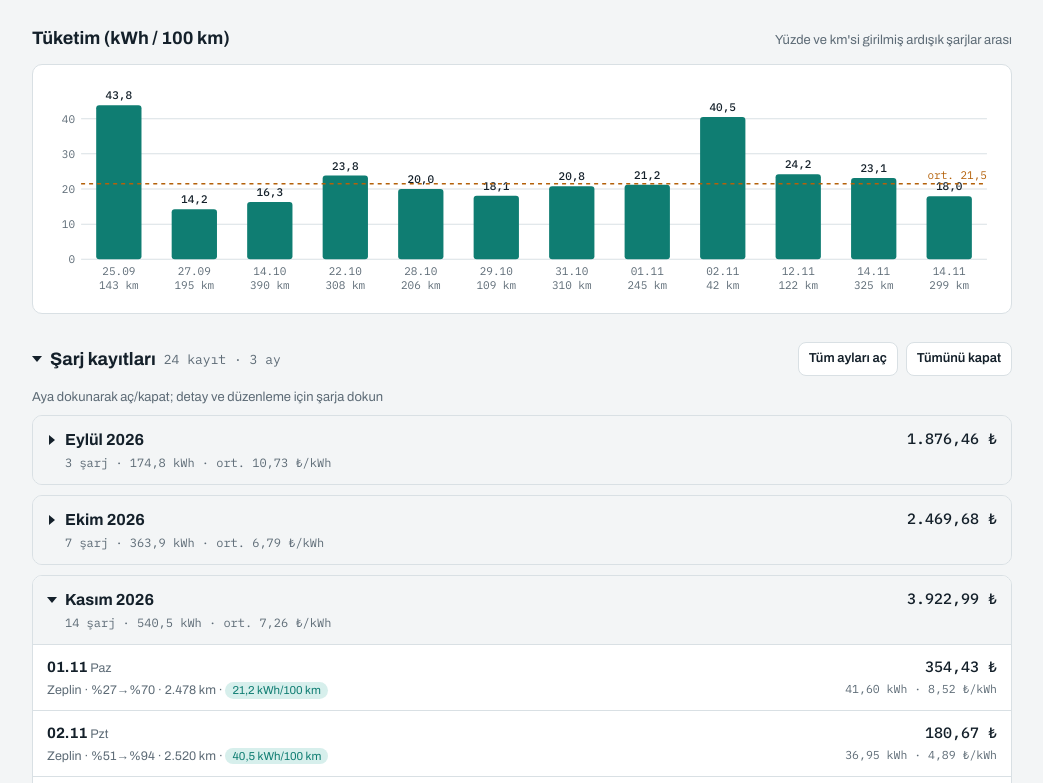
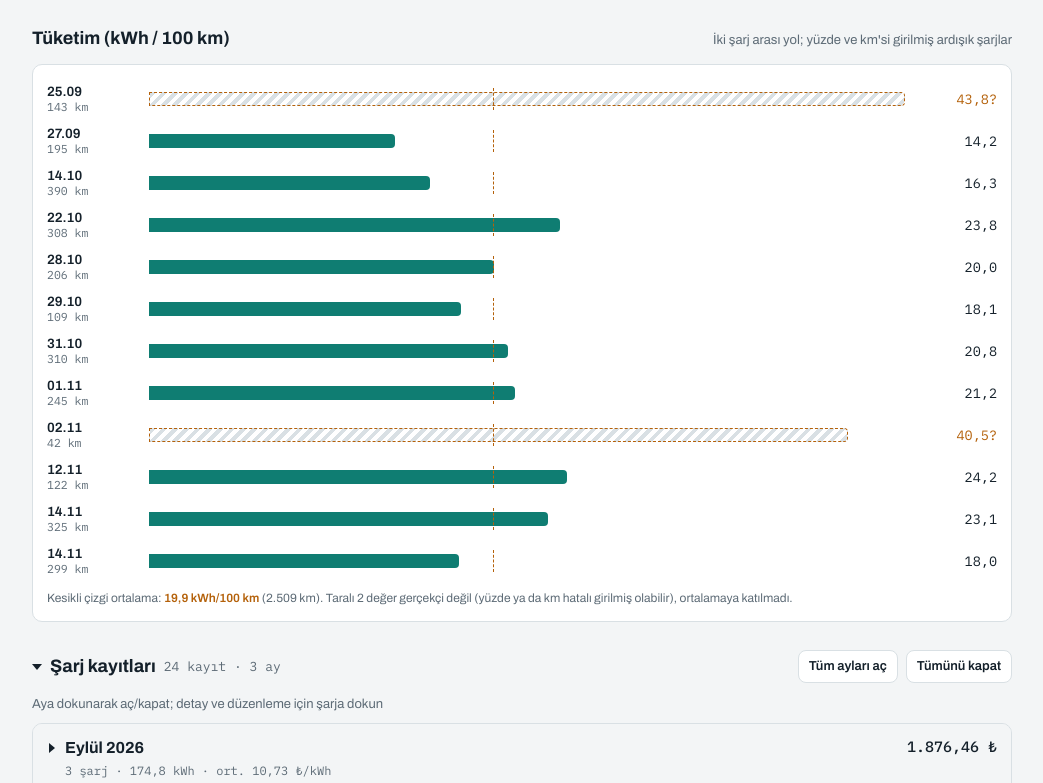
Before and after one commit to bcyum/togg-sarj-defteri, a plain HTML site: page index.html in a window 1280 px wide. Shown: the part 1112-1895 px from the top of the page, without its empty margins (118-1161 px from the left). Drawn offline with Linux system fonts and the light colour scheme.

Commit message:
Tüketim grafiği yatay; şüpheli değerler işaretlenip ortalamadan çıkarıldı

```diff
--- a/index.html
+++ b/index.html
@@ -102,6 +102,19 @@ h2{font-family:var(--display);font-size:18px;font-weight:700;margin:0}
 .rtl{font-family:var(--mono);font-weight:500;font-size:15px;font-variant-numeric:tabular-nums}
 .rr .rs{font-family:var(--mono);font-size:11.5px;white-space:nowrap}
 .dim{color:var(--muted)}
+.pill.sus{background:transparent;border:1px dashed var(--warn);color:var(--warn)}
+.cons{display:flex;flex-direction:column;gap:2px}
+.cr{display:grid;grid-template-columns:92px minmax(0,1fr) 44px;align-items:center;column-gap:10px;padding:5px 0}
+.cr .cd{font-size:13.5px;font-weight:600;line-height:1.2}
+.cr .cd small{display:block;font-family:var(--mono);font-weight:400;font-size:11.5px;color:var(--muted)}
+.cr .cb{position:relative;height:14px}
+.cr .cb i{position:absolute;left:0;top:0;bottom:0;background:var(--bar);border-radius:0 4px 4px 0}
+.cr.sus .cb i{background:repeating-linear-gradient(135deg,var(--line) 0 4px,transparent 4px 8px);border:1px dashed var(--warn)}
+.cr .cv{font-family:var(--mono);font-size:13.5px;text-align:right;font-variant-numeric:tabular-nums}
+.cr.sus .cv{color:var(--warn)}
+.cavg{position:absolute;top:-4px;bottom:-4px;border-left:1.5px dashed var(--warn)}
+.cnote{font-size:12px;color:var(--muted);margin:8px 0 0}
+.cnote b{color:var(--warn);font-weight:600}
 .pill{display:inline-block;padding:0 7px;border-radius:999px;font-size:11.5px;background:var(--accent-soft);color:var(--accent);white-space:nowrap}
 form,.panel{background:var(--surface);border:1px solid var(--line);border-radius:10px;padding:16px;display:grid;grid-template-columns:repeat(3,minmax(0,1fr));gap:12px}
 @media (max-width:640px){form{grid-template-columns:repeat(2,minmax(0,1fr))}}
@@ -197,7 +210,7 @@ footer p{margin:0 0 6px;max-width:70ch}
   </section>
 
   <section>
-    <div class="sechead"><h2>Tüketim (kWh / 100 km)</h2><p class="hint">Yüzde ve km'si girilmiş ardışık şarjlar arası</p></div>
+    <div class="sechead"><h2>Tüketim (kWh / 100 km)</h2><p class="hint">İki şarj arası yol; yüzde ve km'si girilmiş ardışık şarjlar</p></div>
     <div class="chart" id="chart"><div class="empty">Tüketim için en az iki şarj kaydı gerekiyor.</div></div>
   </section>
 
@@ -303,6 +316,8 @@ function compute(list){
       o.used = (p.end - r.start) / 100 * CAP;
       if (o.dist > 0 && o.used > 0) {
         o.cons = o.used / o.dist * 100;
+        // Gerçekçi olmayan değerleri işaretle: 35 üstü / 10 altı ya da bu şarjın verimi %100'ü aşıyorsa (yüzde hatalı girilmiş)
+        o.sus = o.cons > 35 || o.cons < 10 || (o.eff != null && o.eff > 1.0) || (p.kwh > 0 && (p.end - p.start) / 100 * CAP / p.kwh > 1.0);
         const pAdded = (p.end - p.start) / 100 * CAP;
         if (pAdded > 0) o.cost = o.used * (p.tl / pAdded) / o.dist * 100;
       }
@@ -357,7 +372,7 @@ function recHtml(r){
   const bits = [esc(prov(r) === "Diğer" ? (r.note || "Not yok") : prov(r))];
   if (has(r.start) && has(r.end)) bits.push(`%${r.start}→%${r.end}`);
   if (has(r.odo)) bits.push(`${r.odo.toLocaleString("tr-TR")} km`);
-  if (r.cons != null) bits.push(`<span class="pill">${nf(r.cons,1)} kWh/100 km</span>`);
+  if (r.cons != null) bits.push(`<span class="pill${r.sus ? " sus" : ""}">${nf(r.cons,1)} kWh/100 km${r.sus ? " ?" : ""}</span>`);
   return `<button type="button" class="rec" data-id="${esc(r.id)}">
     <span class="rl"><span class="rd">${dayLabel(r.date)}</span><span class="rs">${bits.join(" · ")}</span></span>
     <span class="rr"><span class="rtl">${nf(r.tl,2)} ₺</span><span class="rs">${nf(r.kwh,2)} kWh · ${r.unit != null ? nf(r.unit,2) : "—"} ₺/kWh</span></span>
@@ -425,26 +440,18 @@ function drawCumulative(c){
 
 function drawChart(iv){
   const box = $("chart");
-  if (!iv.length) { box.innerHTML = `<div class="empty">Tüketim için en az iki şarj kaydı gerekiyor.</div>`; return; }
-  const W = Math.max(300, box.clientWidth - 30), H = 220, L = 34, R = 10, T = 22, B = 40;
-  const max = Math.max(...iv.map(r=>r.cons));
-  const top = Math.ceil(max/5)*5 || 5;
-  const step = top <= 40 ? 5 : 10;
-  const y = v => T + (H-T-B) * (1 - v/top);
-  const slot = (W-L-R) / iv.length, bw = Math.min(56, slot*0.6);
-  const avg = iv.reduce((a,r)=>a+r.used,0) / iv.reduce((a,r)=>a+r.dist,0) * 100;
-  let g = "";
-  for (let v=0; v<=top; v+=step) g += `<line x1="${L}" x2="${W-R}" y1="${y(v)}" y2="${y(v)}" stroke="var(--line)" stroke-width="1"/><text x="${L-6}" y="${y(v)+4}" text-anchor="end">${v}</text>`;
-  const bars = iv.map((r,i) => {
-    const cx = L + slot*i + slot/2, yy = y(r.cons);
-    return `<rect x="${cx-bw/2}" y="${yy}" width="${bw}" height="${y(0)-yy}" rx="3" fill="var(--bar)"/>
-      <text class="val" x="${cx}" y="${yy-6}" text-anchor="middle">${nf(r.cons,1)}</text>
-      <text x="${cx}" y="${H-B+16}" text-anchor="middle">${fmtDate(r.date).slice(0,5)}</text>
-      <text x="${cx}" y="${H-B+30}" text-anchor="middle">${r.dist} km</text>`;
-  }).join("");
-  const ay = y(avg);
-  const avgLine = `<line x1="${L}" x2="${W-R}" y1="${ay}" y2="${ay}" stroke="var(--warn)" stroke-dasharray="4 4" stroke-width="1.5"/><text x="${W-R}" y="${ay-5}" text-anchor="end" style="fill:var(--warn)">ort. ${nf(avg,1)}</text>`;
-  box.innerHTML = `<svg viewBox="0 0 ${W} ${H}" role="img" aria-label="Şarjlar arası tüketim grafiği">${g}${bars}${avgLine}</svg>`;
+  if (!iv.length) { box.innerHTML = `<div class="empty">Tüketim için yüzde ve km'si girilmiş ardışık iki şarj gerekiyor.</div>`; return; }
+  const ok = iv.filter(r => !r.sus);
+  const avg = ok.length ? ok.reduce((a,r)=>a+r.used,0) / ok.reduce((a,r)=>a+r.dist,0) * 100 : null;
+  const max = Math.max(...iv.map(r => r.cons), avg || 0) * 1.05;
+  const nSus = iv.length - ok.length;
+  box.innerHTML = `<div class="cons">${iv.map(r => `
+    <div class="cr${r.sus ? " sus" : ""}" title="${fmtDate(r.date)} şarjına kadar ${r.dist} km, ${nf(r.used,1)} kWh${r.sus ? " — şüpheli, ortalamaya katılmadı" : ""}">
+      <span class="cd">${fmtDate(r.date).slice(0,5)}<small>${r.dist.toLocaleString("tr-TR")} km</small></span>
+      <span class="cb"><i style="width:${Math.min(r.cons, max)/max*100}%"></i>${avg ? `<span class="cavg" style="left:${avg/max*100}%"></span>` : ""}</span>
+      <span class="cv">${nf(r.cons,1)}${r.sus ? "?" : ""}</span>
+    </div>`).join("")}</div>
+    <p class="cnote">${avg ? `Kesikli çizgi ortalama: <b style="color:var(--warn)">${nf(avg,1)} kWh/100 km</b> (${ok.reduce((a,r)=>a+r.dist,0).toLocaleString("tr-TR")} km).` : ""}${nSus ? ` Taralı ${nSus} değer gerçekçi değil (yüzde ya da km hatalı girilmiş olabilir), ortalamaya katılmadı.` : ""}</p>`;
 }
 
 function openForm(r){
--- a/sw.js
+++ b/sw.js
@@ -1,5 +1,5 @@
 // Ağ öncelikli önbellek: çevrimiçiyken hep güncel sürüm, çevrimdışıyken son kopya.
-const CACHE = "togg-sarj-v7";
+const CACHE = "togg-sarj-v8";
 const SHELL = ["./", "index.html", "manifest.webmanifest", "icon-192.png", "icon-512.png", "apple-touch-icon.png"];
 self.addEventListener("install", e => { e.waitUntil(caches.open(CACHE).then(c => c.addAll(SHELL)).then(() => self.skipWaiting())); });
 self.addEventListener("activate", e => { e.waitUntil(caches.keys().then(ks => Promise.all(ks.filter(k => k !== CACHE).map(k => caches.delete(k)))).then(() => self.clients.claim())); });
```
